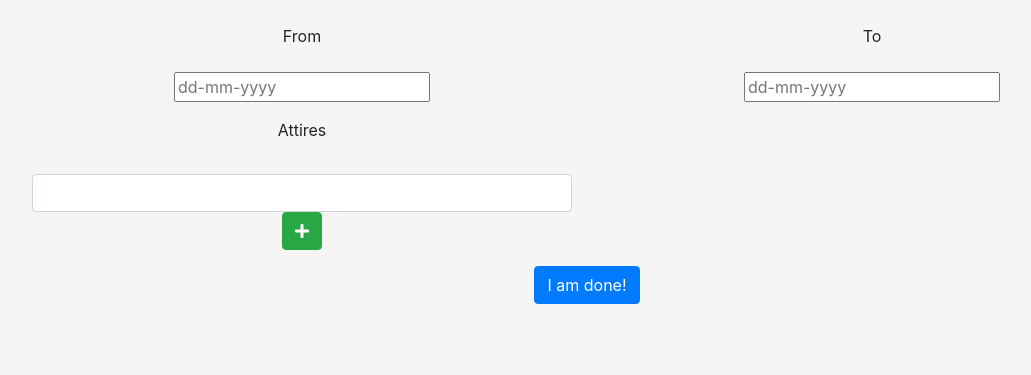
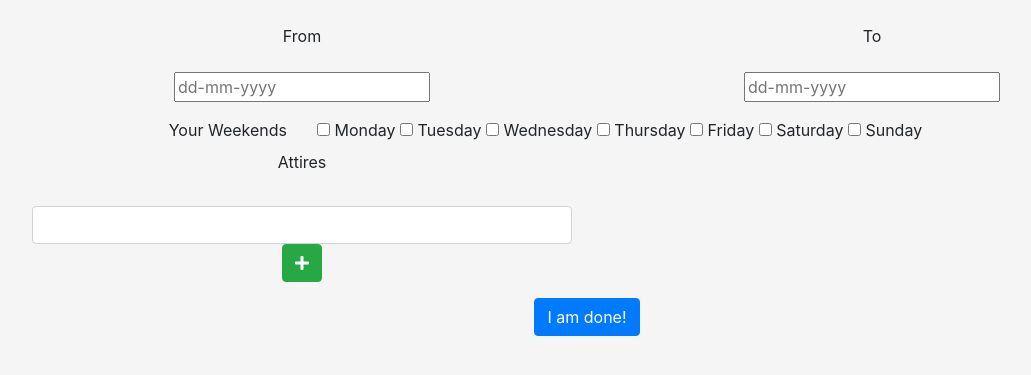
Before and after one commit to alexanderaryan/PythonFlaskProjects, a Flask app: page /female in a window 1280 px wide. Shown: the top 375 px of the page, without its empty margins (53-1084 px from the left). Run offline with Flask 2, Linux system fonts and the light colour scheme; some libraries are stand-ins or nearby versions.

Commit message:
Added weekend validation to female form

```diff
--- a/dress_me/dressme/attireshuffler/__init__.py
+++ b/dress_me/dressme/attireshuffler/__init__.py
@@ -21,6 +21,7 @@ class DressMe(object):
         self.main_combo = []
 
     def create_combo(self, shirt, pants):
+        self.main_combo = []
         self.shirt=shirt
         self.pants=pants
         if len(shirt) > len(pants):
--- a/dress_me/dressme/attireshuffler/views.py
+++ b/dress_me/dressme/attireshuffler/views.py
@@ -33,12 +33,14 @@ def female():
     global dress
     dress = []
     print(date_form.weekends.data)
+    print (form.errors)
     if form.validate_on_submit():
         dress = []
         dress = [n['attire'] for n in form.attires.data]
         print (dress)
         print (date_form.from_date.data)
         print(date_form.to_date.data)
+        print (date_form.weekends.data)
 
         cal_dress.create_calendar((int(date_form.from_date.data[6:]), int(date_form.from_date.data[3:5]), \
                                    int(date_form.from_date.data[:2])), \
@@ -57,8 +59,6 @@ def female():
 def shuffled():
     form = ShuffleForm()
     print(form.errors)
-
-
 
     print(form.validate_on_submit())
     print(form.errors)
--- a/dress_me/dressme/templates/female.html
+++ b/dress_me/dressme/templates/female.html
@@ -2,8 +2,6 @@
 {% block content %}
 <br>
 <div class="container" align="center">
-
-
     <form  method="POST">
         {{form.hidden_tag()}}
         <div class="row form-group">
@@ -22,7 +20,18 @@
         {{date_form.to_date}}
             </div>
         </div>
+        <div class="row">
+            <div class="col-3" style="text-align: end;">
+        {{date_form.weekends.label()}}
+            </div>
+            <div class="col-9" style="text-align: left;">
+        {%for x in date_form.weekends%}
+                {{x}}
+                {{x.label()}}
+                {% endfor %}
 
+</div>
+        </div>
         <div class="row" align="center">
         <div class="col-6 form-group" >
             <label class="form-group" for="attires-0">Attires</label>
@@ -30,7 +39,6 @@
             </div>
 
         {% for sub in form.attires%}
-
         <div class="row form-group">
             <div class="col-6" id="attire-add">
                 {{sub.attire(class="form-control")}}<button class="btn btn-success attire-add " type="button"><span class="fas fa-plus"></span></button>
```
